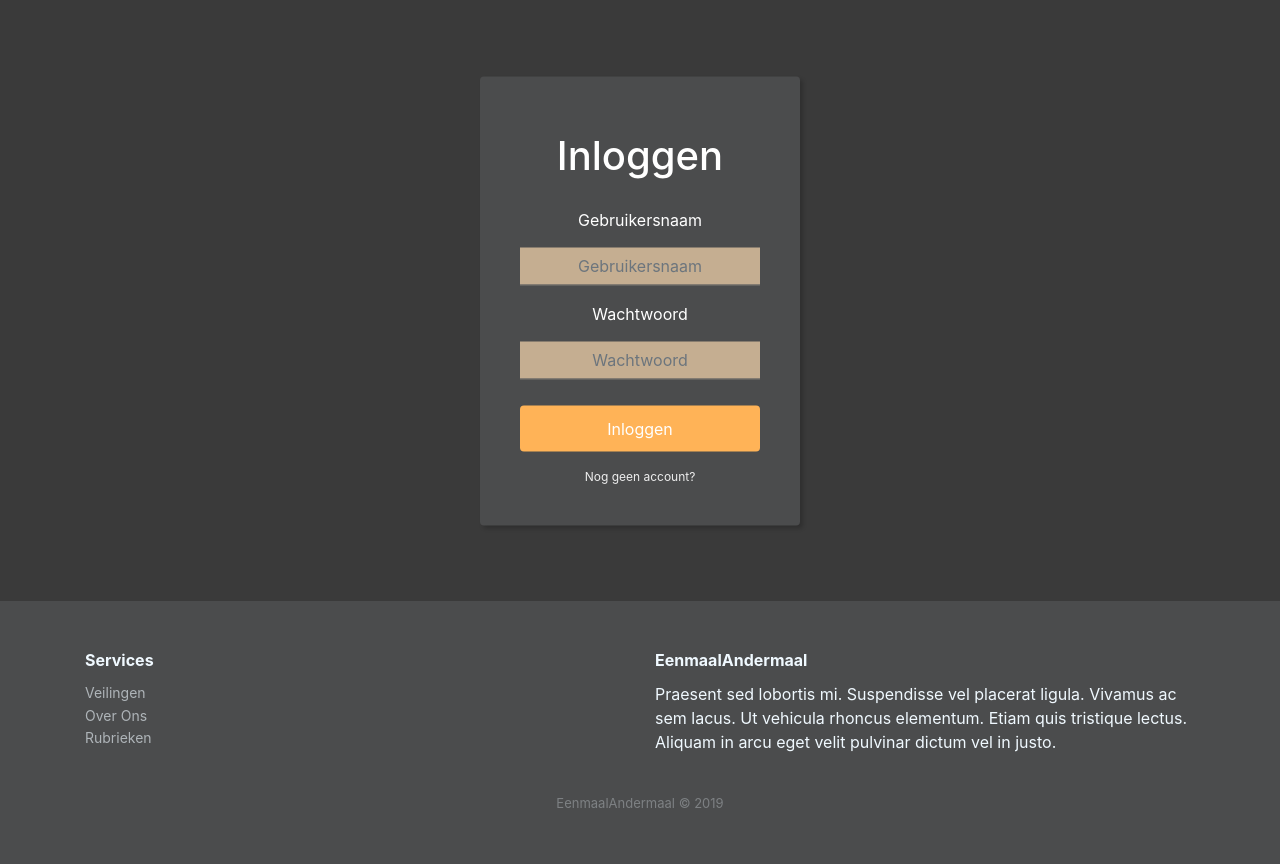
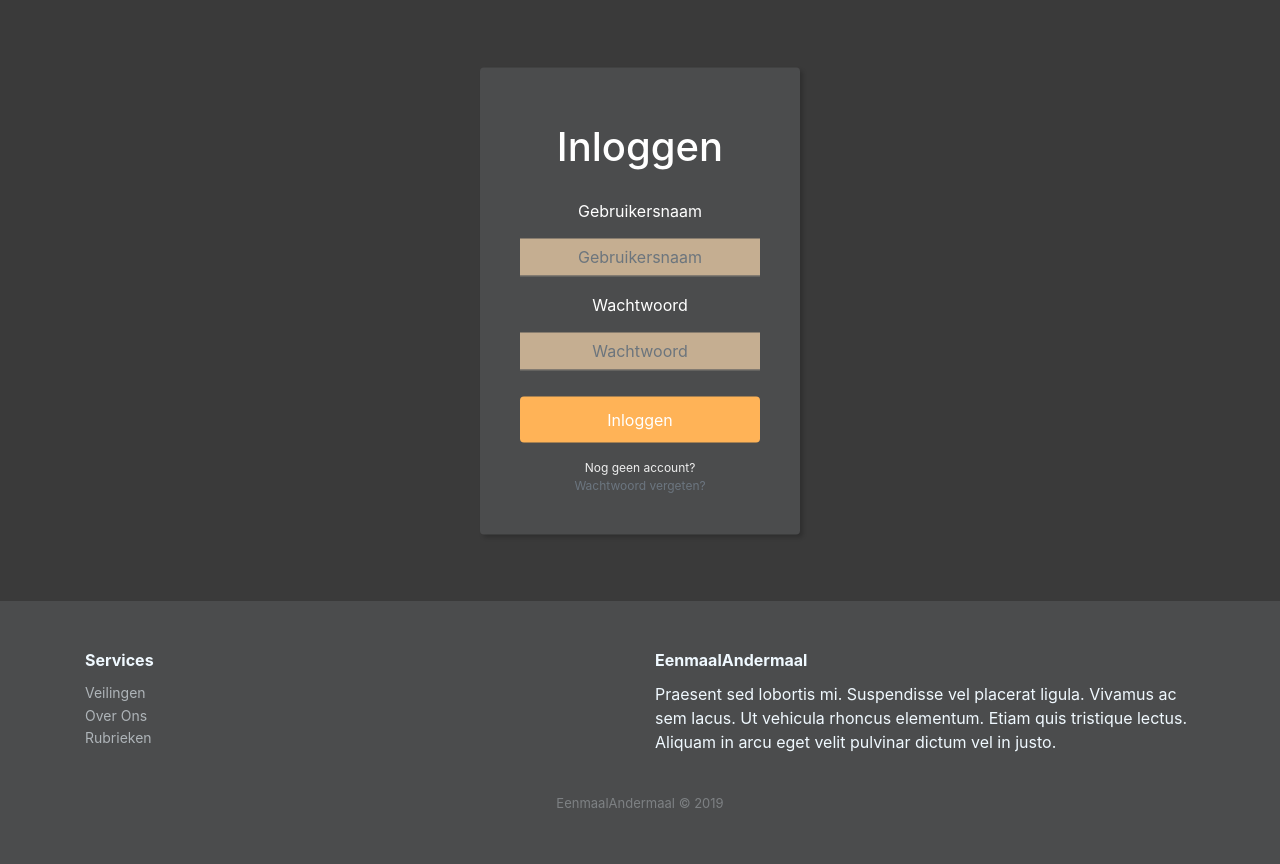
Before and after one commit to AaronThu/IProject, a PHP site: page /login_pagina.php in a window 1280 px wide. Shown: the part 120-984 px from the top of the page. Run offline with PHP 8.4, Linux system fonts and the light colour scheme; data that the repository does not hold is empty; a stand-in replaces the project's code that opens the database connection.

Commit message:
Add files via upload

```diff
--- a/Website/login_pagina.php
+++ b/Website/login_pagina.php
@@ -22,7 +22,7 @@ include_once("includes/functies.php");
             </div>
             <div class="form-group"><p>Gebruikersnaam</p><input class="form-control" type="" name="Gebruikersnaam" placeholder="Gebruikersnaam"></div>
             <div class="form-group"><p>Wachtwoord</p><input class="form-control" type="password" name="Wachtwoord" placeholder="Wachtwoord"minlength="3"></div>
-            <div class="form-group"><button class="btn btn-primary btn-block" type="submit" name="inloggen"style="background-color: #ffb357;">Inloggen</button></div><a class="forgot" href="#" style="color: rgb(255,255,255);">Nog geen account?</a></form>
+            <div class="form-group"><button class="btn btn-primary btn-block" type="submit" name="inloggen"style="background-color: #ffb357;">Inloggen</button></div><a class="forgot" href="#" style="color: rgb(255,255,255);">Nog geen account?</a><a class = "forgot" href= "#"> Wachtwoord vergeten? </a></form>
     </div>
     <script src="assets/js/jquery.min.js"></script>
     <script src="assets/bootstrap/js/bootstrap.min.js"></script>
```
